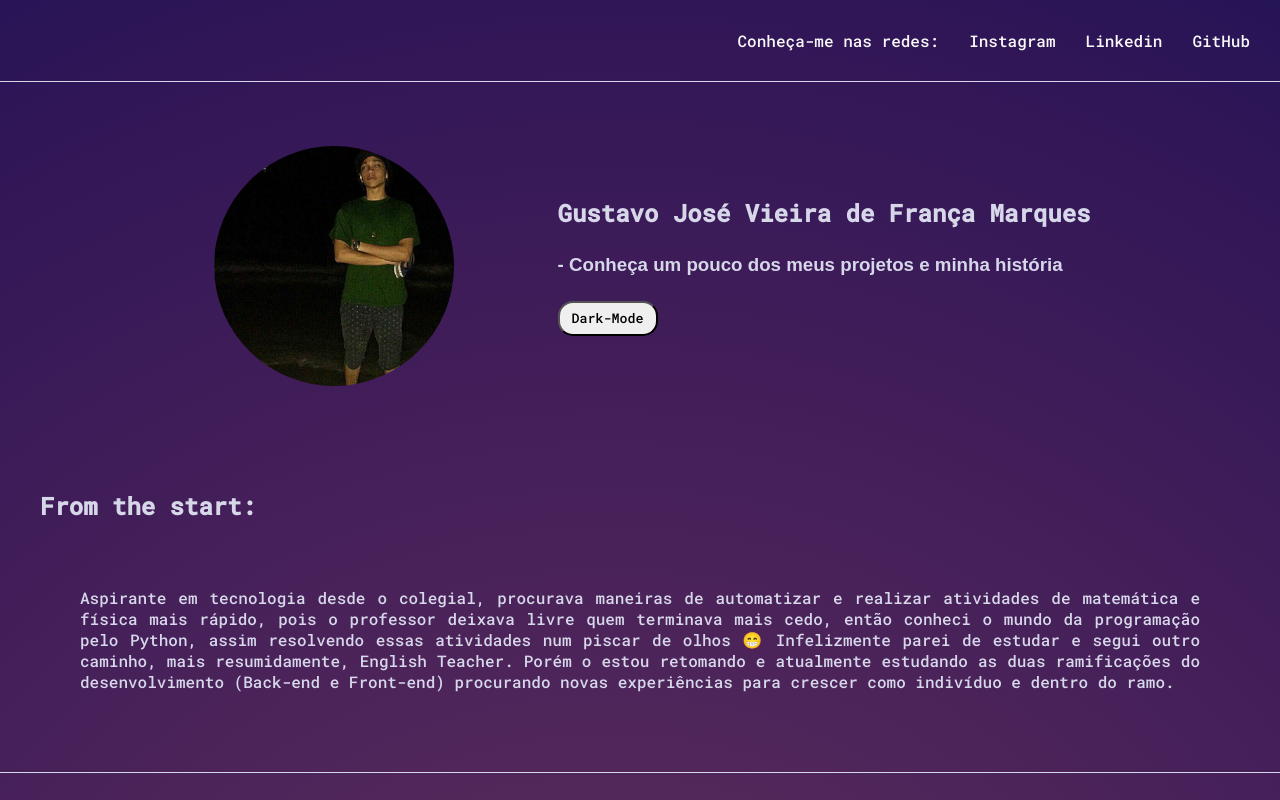
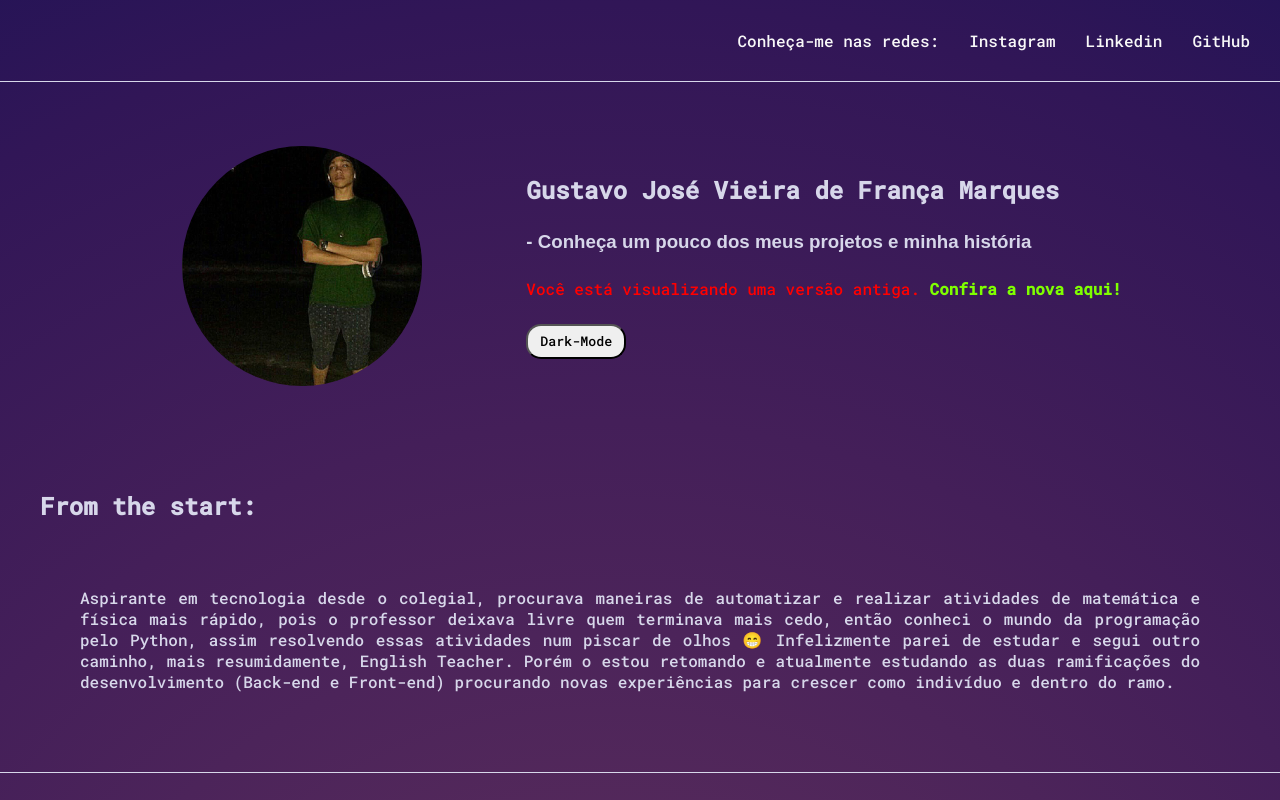
Before and after one commit to gustavoMarquesz/gustavo-portf, a plain HTML site: page index.html in a window 1280 px wide. Shown: the top 800 px of the page. Drawn offline with Linux system fonts and the light colour scheme.

Commit message:
link do port atualizado adicionado

```diff
--- a/assets/style/style.css
+++ b/assets/style/style.css
@@ -367,6 +367,16 @@ button:hover {
     box-shadow: 0 0 100px 50px rgba(57, 42, 221, 0.5);
 }
 
+.old-version{
+    color: red;
+    font-family: 'Roboto Mono', monospace;
+}
+
+.new-version{
+    color: chartreuse;
+    font-family: 'Roboto Mono', monospace;
+}
+
 @media screen and (max-width: 375px) {
     .informacoes-eu h1{
         font-size: 14px;
--- a/index.html
+++ b/index.html
@@ -27,6 +27,7 @@
             <div class="informacoes-eu">
                 <h1 class="infomacaoUm">Gustavo José Vieira de França Marques</h1>
                 <h3 class="informacaoDois"> - Conheça um pouco dos meus projetos e minha história</h3>
+                <a class="old-version" href="https://portf-g.netlify.app" target="blank">Você está visualizando uma versão antiga. <strong class="new-version"> Confira a nova aqui!</strong></a>
                 <button id="botao-dark">Dark-Mode</button>
             </div>
 
```
